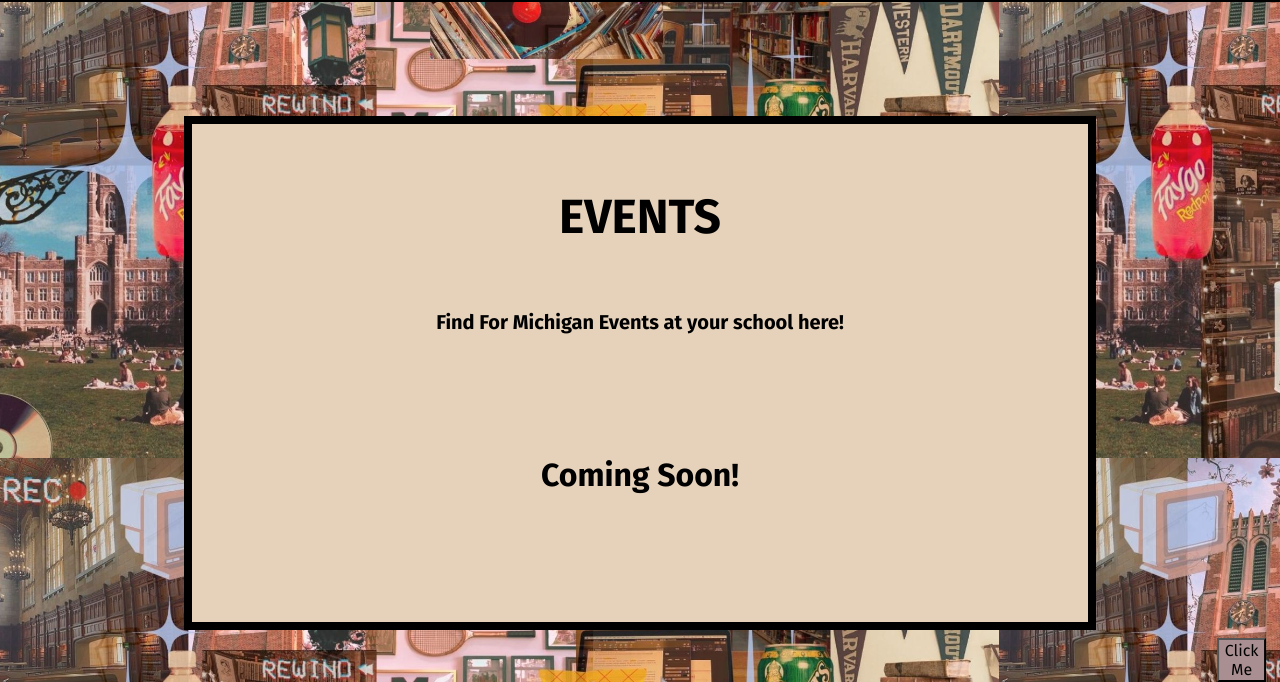
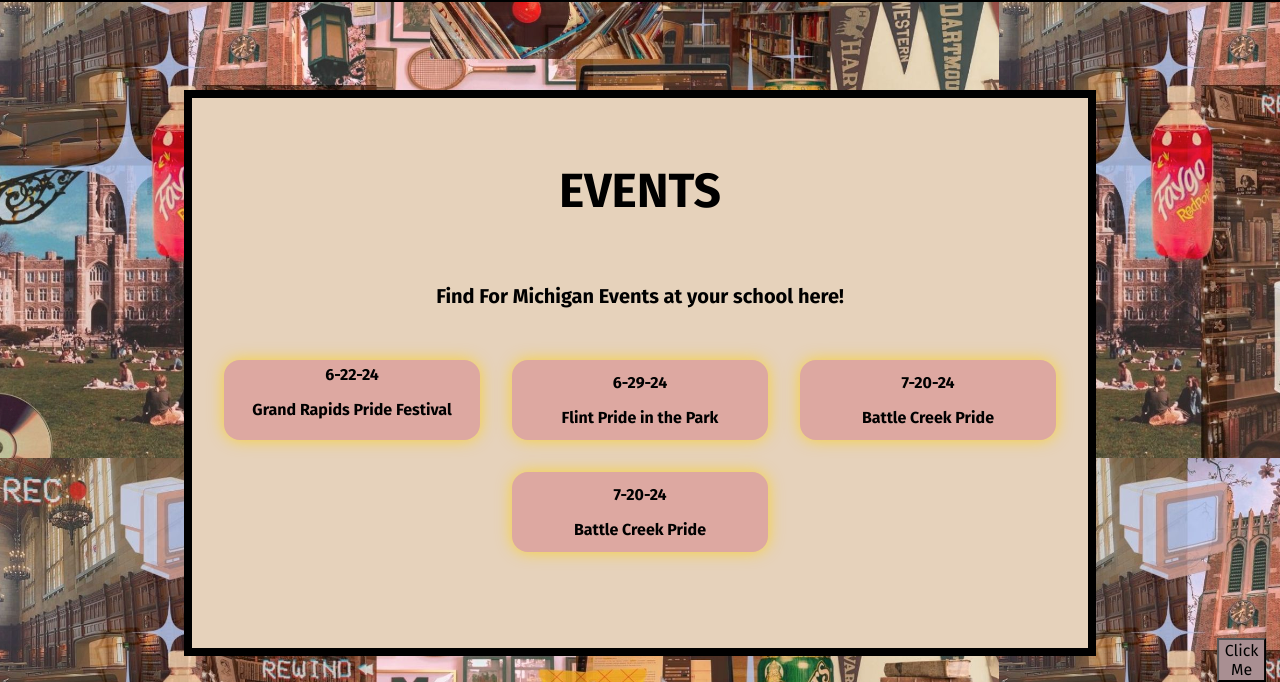
Before and after one commit to shriyabi/for_michigan_website, a plain HTML site: page Get-Involved.html in a window 1280 px wide. Shown: the part 118-800 px from the top of the page. Drawn offline with Linux system fonts and the light colour scheme.

Commit message:
added events box

```diff
--- a/Get-Involved.html
+++ b/Get-Involved.html
@@ -104,10 +104,44 @@
             <h2> EVENTS </h2>
             <h4 style="padding-top: 0; margin-top: 0;"> Find For Michigan Events at your school here! </h4>
             </h2>
-            <br>
-            <br>
-            <br>
-            <h3> Coming Soon! </h3>
+            <div class = "college-div">
+                <div class = "umich events">
+                    <div style = "display: flex;
+                    flex-direction: column;
+                    align-items: center;">
+                    <a href = "https://grpride.org/pride-festival/" style = "background-color:transparent;">
+                        <p style = "margin-top: 0; margin-bottom: 0;"> 6-22-24 </p>
+                        <h3 class = "name5" style = "margin-top: 0;">Grand Rapids Pride Festival </h3> </a>
+                    </div>
+                </div>
+                <div class = "umich events">
+                    <div style = "display: flex;
+                    flex-direction: column;
+                    align-items: center;">
+                    <a href = "https://grpride.org/pride-festival/" style = "background-color:transparent;">
+                        <p style = "margin-top: 0; margin-bottom: 0;"> 6-29-24 </p>
+                        <h3 class = "name5" style = "margin-top: 0; margin-bottom: 0;">Flint Pride in the Park</h3> </a>
+                    </div>
+                </div>
+                <div class = "umich events">
+                    <div style = "display: flex;
+                    flex-direction: column;
+                    align-items: center;">
+                    <a href = "https://grpride.org/pride-festival/" style = "background-color:transparent;">
+                        <p style = "margin-top: 0; margin-bottom: 0;"> 7-20-24 </p>
+                        <h3 class = "name5" style = "margin-top: 0; margin-bottom: 0;">Battle Creek Pride</h3> </a>
+                    </div>
+                </div>
+                <div class = "umich events">
+                    <div style = "display: flex;
+                    flex-direction: column;
+                    align-items: center;">
+                    <a href = "https://grpride.org/pride-festival/" style = "background-color:transparent;">
+                        <p style = "margin-top: 0; margin-bottom: 0;"> 7-20-24 </p>
+                        <h3 class = "name5" style = "margin-top: 0; margin-bottom: 0;">Battle Creek Pride</h3> </a>
+                    </div>
+                </div>
+                </div>
         </div>
     </div>
     </div>
--- a/script.js
+++ b/script.js
@@ -114,6 +114,7 @@ function changeBackgroundColor4() {
     var contact = document.querySelector('.contact-box');
     var homeCollegeBox = document.querySelector(".home-college-box");
     var contactForm1 = document.querySelectorAll(".contact-form1");
+    var events = document.querySelector(".events");
     body.style.backgroundColor = backgroundcolors[currentIndex];
     button.style.backgroundColor = titlecolors[currentIndex];
     sub.style.backgroundColor = titlecolors[currentIndex];
@@ -145,6 +146,9 @@ function changeBackgroundColor4() {
     });
     contactForm1.forEach(function (contactForm1) {
         contactForm1.style.backgroundColor = boxcolors[currentIndex];
+    });
+    events.forEach((event) => {
+        events.style.backgroundColor = boxcolors[currentIndex];
     });
     currentIndex = (currentIndex + 1) % backgroundcolors.length;
     currentIndex1 = (currentIndex1 + 1) % backgroundcolors2.length;
--- a/style.css
+++ b/style.css
@@ -284,6 +284,16 @@ img {
     text-align: center;
 }
 
+.events {
+    background-color: #DDA8A1;
+    border-radius: 3em;
+    vertical-align: middle;
+    display: flex;
+    justify-content: center;
+    align-items: center;
+    text-align: center;
+}
+
 .college-image {
     display: flex;
     justify-content: center;
@@ -1137,6 +1147,16 @@ img {
         /*margin: auto; */
     }
 
+    .events {
+        width: 35vw;
+        height: 7vh;
+        border-width: 1em;
+        object-fit: contain;
+        margin-bottom: 1em;
+        border-radius: 1em;
+        /*margin: auto; */
+    }
+
     .umich {
         box-shadow: 0 0 1em rgba(255, 208, 0, 0.7);
         margin-right: 1em;
@@ -1701,6 +1721,15 @@ img {
         margin: 2em;
         object-fit: contain;
     }
+    .events {
+        width: 30vw;
+        height: 10vh;
+        justify-content: center;
+        border-width: 1em;
+        margin: 2em;
+        object-fit: contain;
+        border-radius: 1em;
+    }
 
     .umich {
         box-shadow: 0 0 1em rgba(255, 208, 0, 0.7);
@@ -2253,6 +2282,14 @@ img {
         border-width: 1em;
         object-fit: contain;
     }
+    .events {
+        width: 20vw;
+        height: 10vh;
+        justify-content: center;
+        border-width: 1em;
+        object-fit: contain;
+        border-radius: 1em;
+    }
 
     .umich {
         box-shadow: 0 0 1em rgba(255, 208, 0, 0.7);
@@ -2841,7 +2878,7 @@ img {
 
     .colleges {
         width: 20vw;
-        height: 20vh;
+        height: 15vh;
         justify-content: center;
         border-width: 1em;
         margin: 0.5em;
```
Also changed, not shown: GRPride.png (added), 4 other files.
